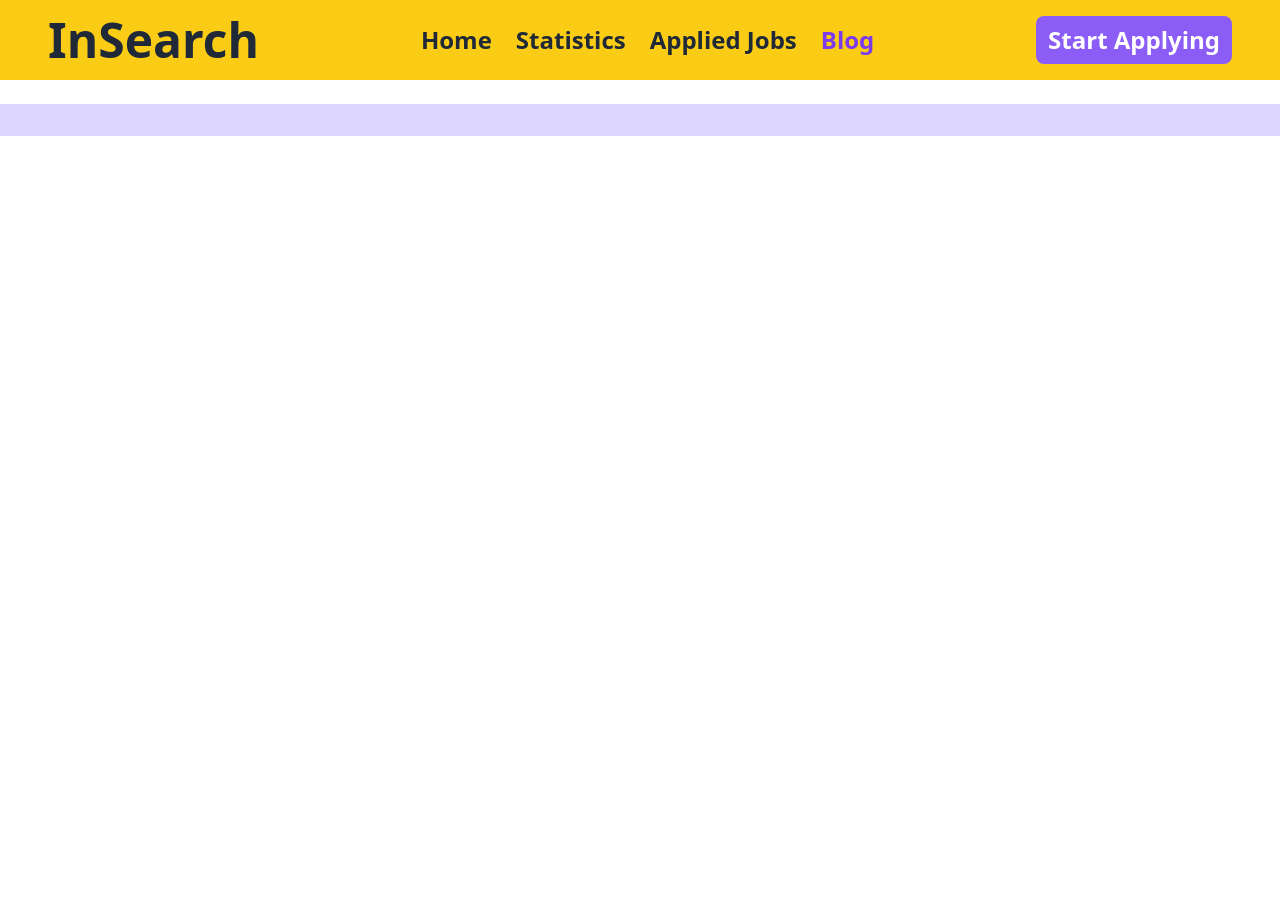
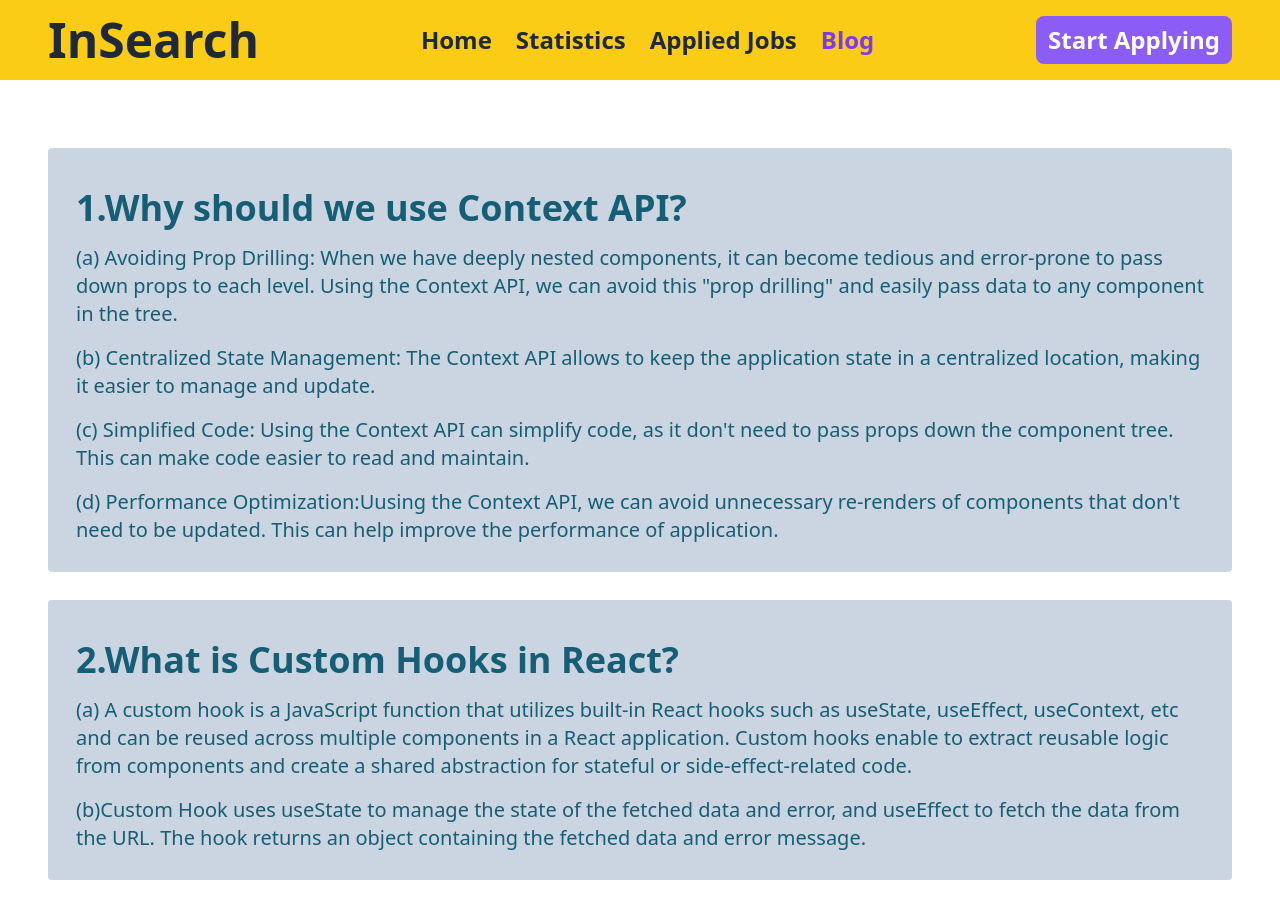
Before and after one commit to Moonchowdhur/job-haunter-client, a React (Vite) app: page /blog in a window 1280 px wide. Shown: the top 918 px of the page. Before the commit the page ends 800 px from the top, so only its background shows below. Built offline with nearby package versions, Linux system fonts and the light colour scheme.

Commit message:
added data

```diff
--- a/src/components/Blog/Blog.jsx
+++ b/src/components/Blog/Blog.jsx
@@ -2,7 +2,25 @@ import React from 'react';
 
 const Blog = () => {
     return (
-        <div className='bg-violet-200 mt-6 p-4 md:px-12'>
+        <div className='mt-6 p-4 md:px-12'>
+            <div className=' bg-slate-300 text-cyan-800 my-7 p-7 rounded'>
+            <h2 className='text-4xl font-bold my-3'>1.Why should we use Context API?</h2>
+            <p className='mt-4 font-medium text-xl'>
+            (a) Avoiding Prop Drilling: When we have deeply nested components, it can become tedious and error-prone to pass down props to each level. Using the Context API, we can avoid this "prop drilling" and easily pass data to any component in the tree.</p>
+            <p className='mt-4   font-medium text-xl'> (b) Centralized State Management: The Context API allows to keep the application state in a centralized location, making it easier to manage and update.</p>
+            <p className='mt-4 font-medium text-xl'> (c) Simplified Code: Using the Context API can simplify code, as it don't need to pass props down the component tree. This can make code easier to read and maintain.</p>
+            <p className='mt-4 font-medium text-xl'>(d) Performance Optimization:Uusing the Context API, we can avoid unnecessary re-renders of components that don't need to be updated. This can help improve the performance of application.</p>
+            </div>
+            <div  className=' bg-slate-300 text-cyan-800 my-7 p-7 rounded'>
+            <h2 className='text-4xl font-bold my-3'>2.What is Custom Hooks in React?</h2>
+            <p className='mt-4 font-medium text-xl'>
+           (a) A custom hook is a JavaScript function that utilizes built-in React hooks such as useState, useEffect, useContext, etc and can be reused across multiple components in a React application. Custom hooks enable to extract reusable logic from components and create a shared abstraction for stateful or side-effect-related code.
+            </p>
+            <p className='mt-4 font-medium text-xl'>
+            (b)Custom Hook uses useState to manage the state of the fetched data and error, and useEffect to fetch the data from the URL. The hook returns an object containing the fetched data and error message.
+            </p>
+
+            </div>
 
         </div>
     );
--- a/src/components/Feature/Feature.jsx
+++ b/src/components/Feature/Feature.jsx
@@ -23,7 +23,7 @@ const Feature = ({catagory}) => {
                 Salary: {salary}
             </div>
           </div>
-          <Link > <button className='bg-violet-500 font-bold hover:bg-violet-700 text-white rounded-lg my-7 px-3 py-2 '>View Details</button></Link>
+          <Link to={`/details/${id}`} > <button className='bg-violet-500 font-bold hover:bg-violet-700 text-white rounded-lg my-7 px-3 py-2 '>View Details</button></Link>
         </div>
     );
 };
--- a/src/components/Featuredetails/Featuredetails.jsx
+++ b/src/components/Featuredetails/Featuredetails.jsx
@@ -1,15 +1,33 @@
-// import React from 'react';
-// import { useParams } from 'react-router-dom';
+import React, { useEffect, useState } from 'react';
+import { useParams } from 'react-router-dom';
 
-// const Featuredetails = () => {
-//     // console.log(params)
-//     const p =useParams()
-//     console.log(p)
-//     return (
-//         <div>
+const Featuredetails = () => {
 
-//         </div>
-//     );
-// };
+  const {id} =useParams()
 
-// export default Featuredetails;
+  const [features,setFeatures]=useState(null)
+  useEffect(()=>{
+
+let jobdataFunc=async()=>{
+    let res=await fetch("/jobs.json")
+    let data=await res.json()
+    const exixting=data.find(feature=>feature.id==id)
+     setFeatures(exixting)
+}
+jobdataFunc()
+  },[id])
+
+console.log(features?.description)
+
+
+    return (
+        <div>
+        <div >
+          <h2>{features?.description}</h2>
+
+        </div>
+        </div>
+    );
+};
+
+export default Featuredetails;
--- a/src/components/Home/Home.jsx
+++ b/src/components/Home/Home.jsx
@@ -4,16 +4,22 @@ import Catagory from '../Catagory/Catagory';
 import { useLoaderData } from 'react-router-dom';
 import Feature from '../Feature/Feature';
 const Home = () => {
-  const catagories=useLoaderData()
+  // const catagories=useLoaderData()
   const [datas,setDatas]=useState([])
+  const [catagories,setCatagories]=useState([])
   useEffect(()=>{
     fetch("catagory.json")
     .then(res=>res.json())
     .then(data=>setDatas(data))
   },[])
 
+  useEffect(()=>{
+    fetch("jobs.json")
+    .then(res=>res.json())
+    .then(data=>setCatagories(data))
+  },[])
 
-  // console.log(datas)
+
     return (
         <div className='my-8' >
 
@@ -46,7 +52,7 @@ const Home = () => {
          <p className='my-4 text-center text-xl'>Let's start Careers here with all the information you need. Its your future</p>
          <div className=' my-5 p-4 grid grid-cols-1 gap-12 md:grid-cols-2 md:px-12'>
             {
-              catagories?.slice(0,4).map(catagory=><Feature key={catagory.id} catagory={catagory}></Feature>)
+             catagories.slice(0,4).map(catagory=><Feature key={catagory.id} catagory={catagory}></Feature>)
             }
          </div>
          <div className='text-center'>
--- a/src/main.jsx
+++ b/src/main.jsx
@@ -11,7 +11,7 @@ import Jobs from './components/Jobs/Jobs';
 import Blog from './components/Blog/Blog';
 import Statistics from './components/Statistics/Statistics';
 import Error from './components/Error/Error';
-// import Featuredetails from './components/Featuredetails/Featuredetails';
+import Featuredetails from './components/Featuredetails/Featuredetails';
 
 const router = createBrowserRouter([
   {
@@ -22,7 +22,7 @@ const router = createBrowserRouter([
       {
         path: "/",
         element: <Home></Home>,
-        loader:()=>fetch("jobs.json"),
+        // loader:()=>fetch("jobs.json"),
       },
       {
         path: "/jobs",
@@ -36,11 +36,11 @@ const router = createBrowserRouter([
         path: "/statistics",
         element: <Statistics></Statistics>,
       },
-      // {
-      //   path: "/details/:id",
-      //   element: <Featuredetails></Featuredetails>,
+      {
+        path: "/details/:id",
+        element: <Featuredetails></Featuredetails>,
 
-      // },
+      },
 
     ],
   },
```
Also changed, not shown: 1 other file (tests, documents, lock files or other folders).
